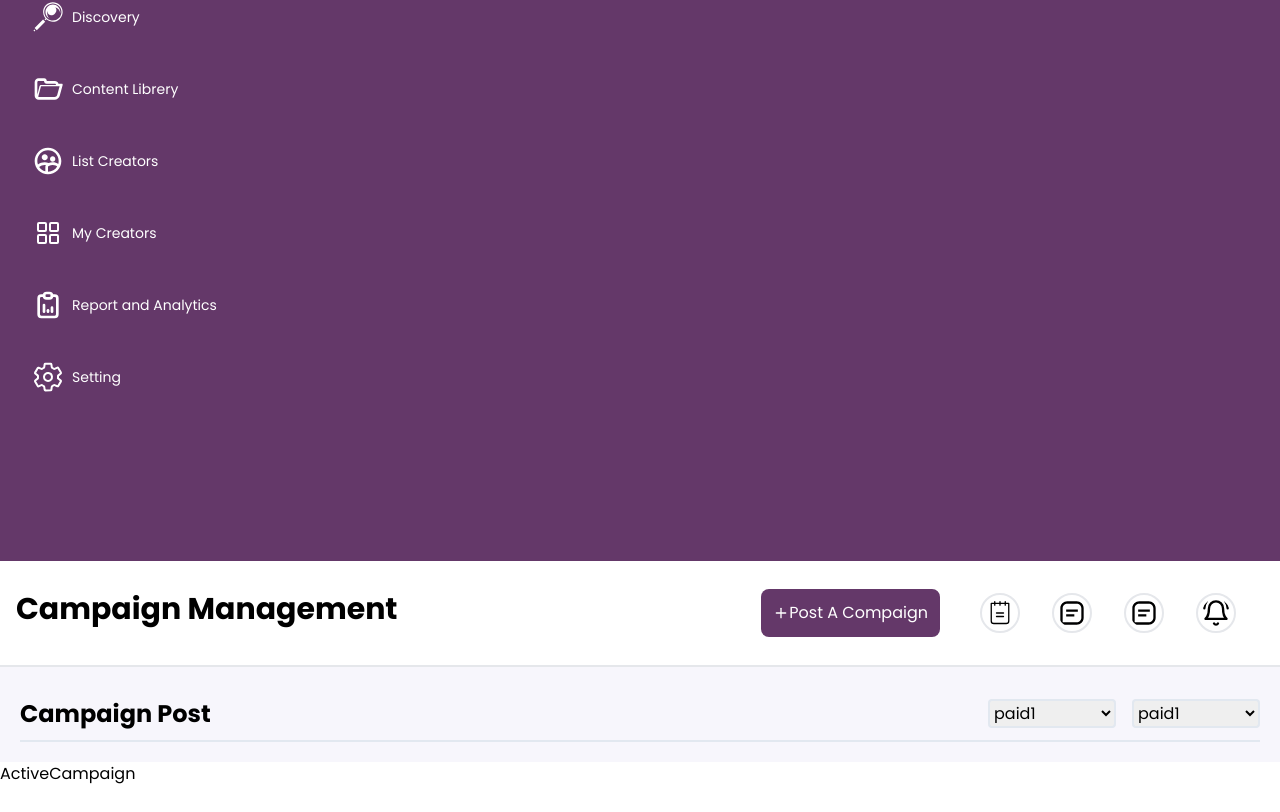
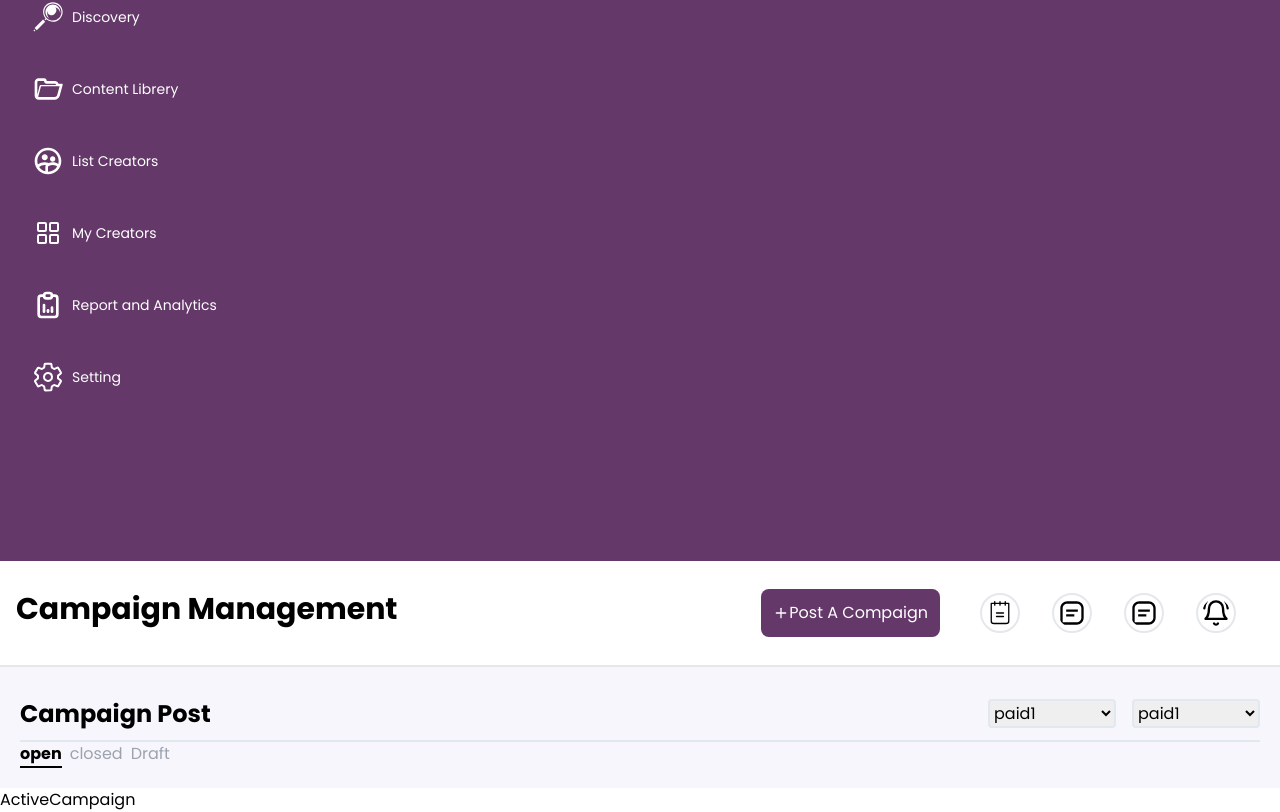
Before and after one commit to Ayala2004/CelebFarm, a React (Vite) app: page / in a window 1280 px wide. Shown: the part 239-1051 px from the top of the page. Before the commit the page ends 1025 px from the top, so only its background shows below. Built offline with nearby package versions, Linux system fonts and the light colour scheme.

Commit message:
campain post nav

```diff
--- a/src/sections/CampaignPost.jsx
+++ b/src/sections/CampaignPost.jsx
@@ -13,6 +13,13 @@ const CampaignPost = () => {
           <ChoiceList />
         </div>
       </header>
+      <nav >
+        <ul className="flex gap-2 text-gray-400">
+          <li className="text-black border-b-2 border-black  font-bold"><a href="#open">open</a></li>
+          <li><a href="#closed">closed</a></li>
+          <li><a href="#Draft">Draft</a></li>
+        </ul>
+      </nav>
 
     </section>
   );
```
